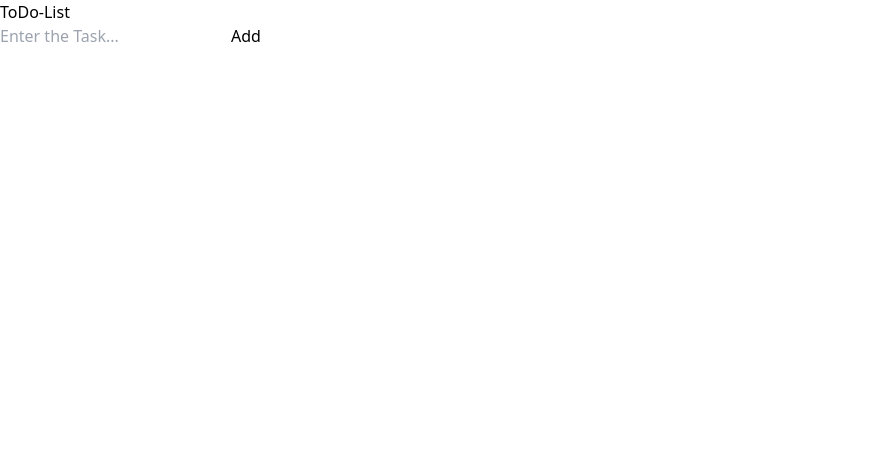
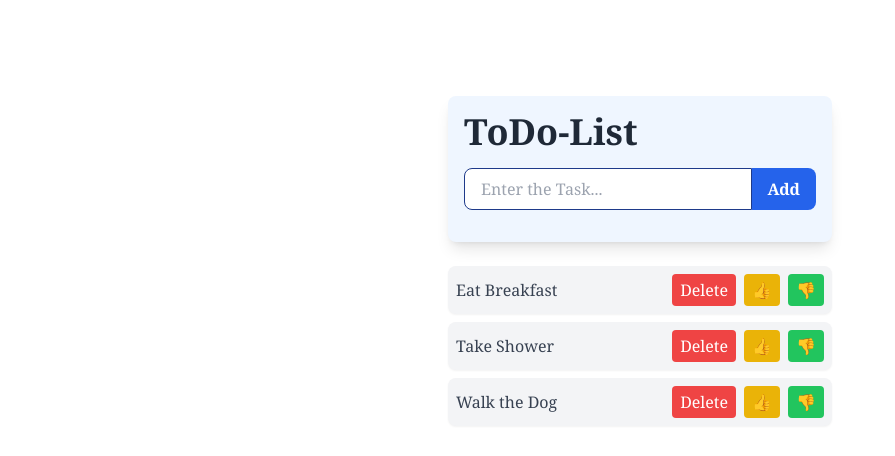
Before and after one commit to Divyanshu422/PROJECT, a React (Create React App) app in the folder REACT/3. To_Do_List/: page / in a window 1280 px wide. Shown: the top 456 px of the page, without its empty margins (0-895 px from the left). Built offline with nearby package versions, Linux system fonts and the light colour scheme.

Commit message:
added the css to the code

```diff
--- /dev/null
+++ b/REACT/3. To_Do_List/src/component/TodoList.css
@@ -0,0 +1,6 @@
+/* button{
+    font-size: 1.7rem;
+    font-weight: bold;
+    padding: 10px 20px;
+    transition: background-color 0.5 ease;
+} */
--- a/REACT/3. To_Do_List/src/component/TodoList.jsx
+++ b/REACT/3. To_Do_List/src/component/TodoList.jsx
@@ -1,30 +1,76 @@
 import React, { useState } from "react";
 
 const TodoList = () => {
-  const [task, setTask] = useState([
+  const [tasks, setTasks] = useState([
     "Eat Breakfast",
     "Take Shower",
-    "walk the Dog",
+    "Walk the Dog",
   ]);
   const [newTask, setNewTask] = useState("");
+
   const handleChange = (event) => {
     setNewTask(event.target.value);
   };
   const handleAdd = () => {};
+  const deleteTask = (index) => {};
+  const moveTaskUp = (index) => {};
+  const moveTaskDown = (index) => {};
+
   return (
-    <>
-      <div>
-        <h1>ToDo-List</h1>
+    <div className="flex flex-col items-center mt-24 font-serif">
+      <div className="w-96 p-4 bg-blue-50 shadow-lg rounded-lg">
+        <h1 className="text-4xl font-bold text-gray-800 mb-4">ToDo-List</h1>
+        <div className="flex mb-4">
           <input
             type="text"
             placeholder="Enter the Task..."
             value={newTask}
             onChange={handleChange}
-          className="border-blue-900"
+            className="flex-grow px-4 py-2 border border-blue-900 rounded-l-lg focus:outline-none focus:ring-2 focus:ring-blue-600"
           />
-        <button onClick={handleAdd}>Add</button>
+          <button
+            onClick={handleAdd}
+            className="px-4 py-2 bg-blue-600 text-white font-semibold rounded-r-lg hover:bg-blue-700 transition-colors"
+          >
+            Add
+          </button>
         </div>
-    </>
+      </div>
+
+      {/* Mapping the todo list */}
+      <ol className="mt-6 space-y-2 w-96">
+        {tasks.map((task, index) => {
+          return (
+            <li
+              key={index}
+              className="flex items-center justify-between p-2 bg-gray-100 rounded-lg shadow-sm"
+            >
+              <span className="text-gray-700">{task}</span>
+              <div className="space-x-2">
+                <button
+                  onClick={() => deleteTask(index)}
+                  className="px-2 py-1 bg-red-500 text-white rounded hover:bg-red-600"
+                >
+                  Delete
+                </button>
+                <button
+                  onClick={() => moveTaskUp(index)}
+                  className="px-2 py-1 bg-yellow-500 text-white rounded hover:bg-yellow-600"
+                >
+                  👍
+                </button>
+                <button
+                  onClick={() => moveTaskDown(index)}
+                  className="px-2 py-1 bg-green-500 text-white rounded hover:bg-green-600"
+                >
+                  👎
+                </button>
+              </div>
+            </li>
+          );
+        })}
+      </ol>
+    </div>
   );
 };
 
```
Lines whose indentation alone changed are shown as unchanged.
